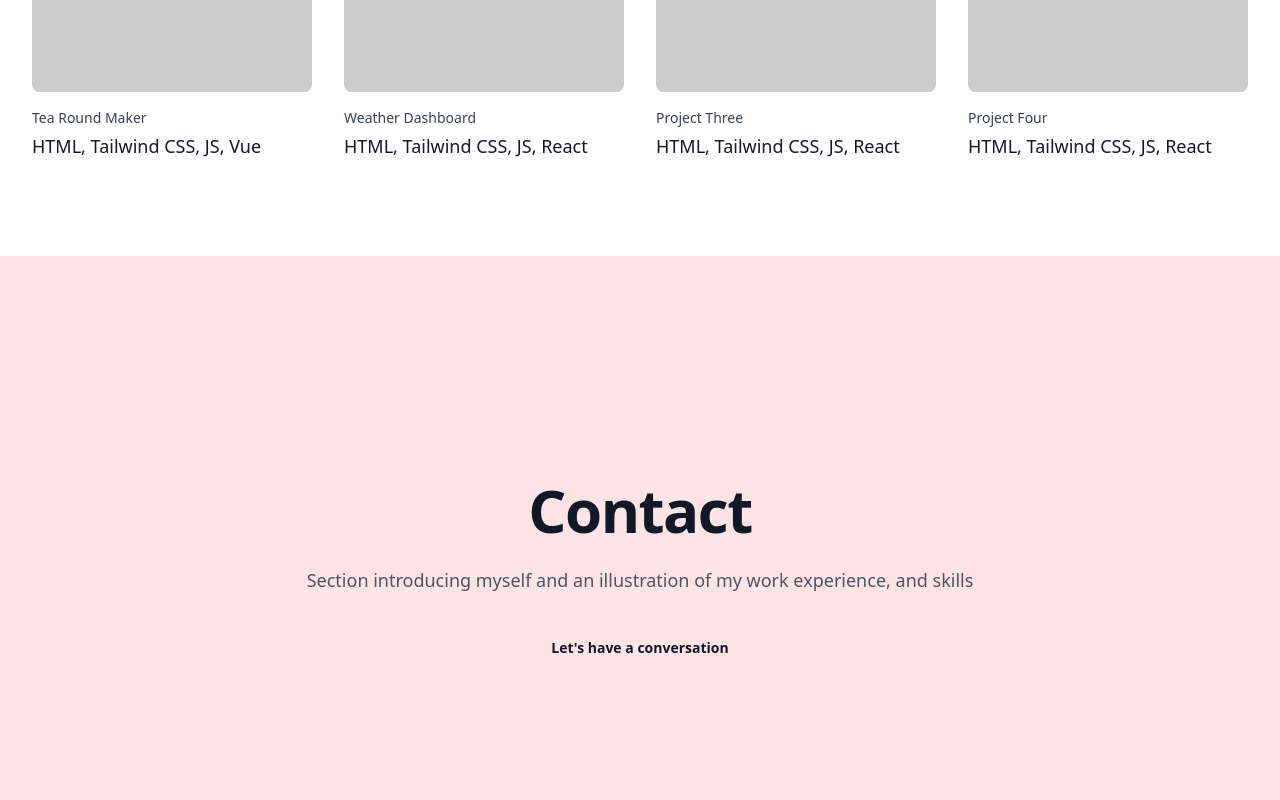
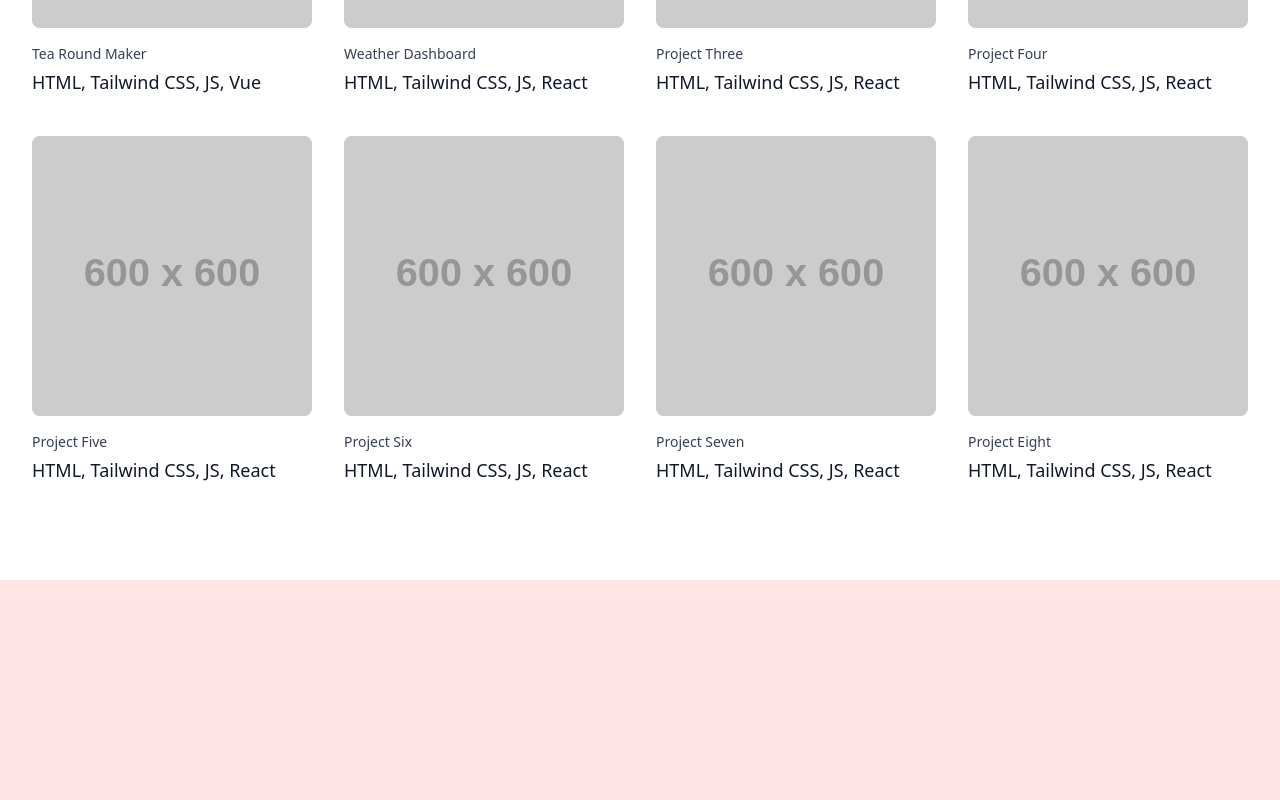
Before and after one commit to emigri/DevByEmily, a React (Create React App) app in the folder dev_by_em/: page / in a window 1280 px wide. Shown: the part 1720-2520 px from the top of the page. Built offline with nearby package versions, Linux system fonts and the light colour scheme.

Commit message:
installed swipper for the project cards to improve usability

```diff
--- a/dev_by_em/package.json
+++ b/dev_by_em/package.json
@@ -9,6 +9,8 @@
     "react": "^18.3.1",
     "react-dom": "^18.3.1",
     "react-scripts": "5.0.1",
+    "react-typed": "^2.0.12",
+    "swiper": "^11.1.14",
     "web-vitals": "^2.1.4"
   },
   "scripts": {
--- a/dev_by_em/src/components/About.jsx
+++ b/dev_by_em/src/components/About.jsx
@@ -14,14 +14,6 @@ function About() {
               Section introducing myself and an illustration of my work
               experience, and skills
             </p>
-            <div className="mt-10 flex items-center justify-center gap-x-6">
-              <a
-                href="#"
-                className="text-sm font-semibold leading-6 text-gray-900"
-              >
-                Let's have a conversation
-              </a>
-            </div>
           </div>
         </div>
       </div>
--- a/dev_by_em/src/components/Contact.jsx
+++ b/dev_by_em/src/components/Contact.jsx
@@ -4,19 +4,18 @@ function Contact() {
       <div className="bg-rose-100">
         <div className="mx-auto max-w-2xl py-32 sm:py-48 lg:py-56">
           <div className="text-center">
-              <h1 className="text-balance text-2xl font-bold tracking-tight text-gray-900 sm:text-6xl">
+            <h1 className="text-balance text-3xl font-bold tracking-tight text-gray-900 sm:text-6xl">
               Contact
             </h1>
             <p className="mt-6 text-lg leading-8 text-gray-600">
-                Section introducing myself and an illustration of my work
-                experience, and skills
+              Little outro inviting user to contact
             </p>
             <div className="mt-10 flex items-center justify-center gap-x-6">
               <a
                 href="#"
                 className="text-sm font-semibold leading-6 text-gray-900"
               >
-                  Let's have a conversation
+                Let's start a conversation
               </a>
             </div>
           </div>
--- a/dev_by_em/src/components/Hero.jsx
+++ b/dev_by_em/src/components/Hero.jsx
@@ -1,7 +1,7 @@
 function Hero() {
   const navigation = [
     { name: "About", href: "#" },
-    { name: "Projects", href: "#" },
+    { name: "Projects", href: "#projects" },
     { name: "Contact", href: "#" }
   ];
 
@@ -28,7 +28,6 @@ function Hero() {
 
       {/* Hero Section */}
       <div className="relative isolate px-6 pt-14 lg:px-8">
-
         {/* Backgroung Styling */}
         {/* <div
           aria-hidden="true"
@@ -44,6 +43,10 @@ function Hero() {
         </div> */}
         <div className="mx-auto max-w-2xl py-32 sm:py-48 lg:py-56">
           <div className="text-center">
+            {/* <Typed>
+              strings = {["Hi, I'm Emily"]}
+              typeSpeed={150}
+            </Typed> */}
             <h1 className="text-balance text-4xl font-bold tracking-tight text-gray-900 sm:text-6xl">
               Hi, I'm Emily Grivot
             </h1>
--- a/dev_by_em/src/components/Projects.jsx
+++ b/dev_by_em/src/components/Projects.jsx
@@ -31,12 +31,44 @@ function Projects() {
       price: "HTML, Tailwind CSS, JS, React",
       imageSrc: "https://placehold.co/600x600",
       imageAlt: "Describe image for Project Four"
+    },
+    {
+      id: 5,
+      name: "Project Five",
+      href: "#",
+      price: "HTML, Tailwind CSS, JS, React",
+      imageSrc: "https://placehold.co/600x600",
+      imageAlt: "Describe image for Project Five"
+    },
+    {
+      id: 6,
+      name: "Project Six",
+      href: "#",
+      price: "HTML, Tailwind CSS, JS, React",
+      imageSrc: "https://placehold.co/600x600",
+      imageAlt: "Describe image for Project Six"
+    },
+    {
+      id: 7,
+      name: "Project Seven",
+      href: "#",
+      price: "HTML, Tailwind CSS, JS, React",
+      imageSrc: "https://placehold.co/600x600",
+      imageAlt: "Describe image for Project Seven"
+    },
+    {
+      id: 8,
+      name: "Project Eight",
+      href: "#",
+      price: "HTML, Tailwind CSS, JS, React",
+      imageSrc: "https://placehold.co/600x600",
+      imageAlt: "Describe image for Project Eight"
     }
   ];
 
   return (
     <>
-      <div className="bg-white">
+      <div id="projects" className="bg-white">
         <div className="mx-auto max-w-2xl px-4 py-16 sm:px-6 sm:py-24 lg:max-w-7xl lg:px-8">
           <h2 className="sr-only">Products</h2>
 
--- a/dev_by_em/src/index.css
+++ b/dev_by_em/src/index.css
@@ -2,3 +2,7 @@
 @tailwind base;
 @tailwind components;
 @tailwind utilities;
+
+body, html {
+    scroll-behavior: smooth;
+}
```
Also changed, not shown: 1 other file (tests, documents, lock files or other folders). Lines whose indentation alone changed are shown as unchanged.
